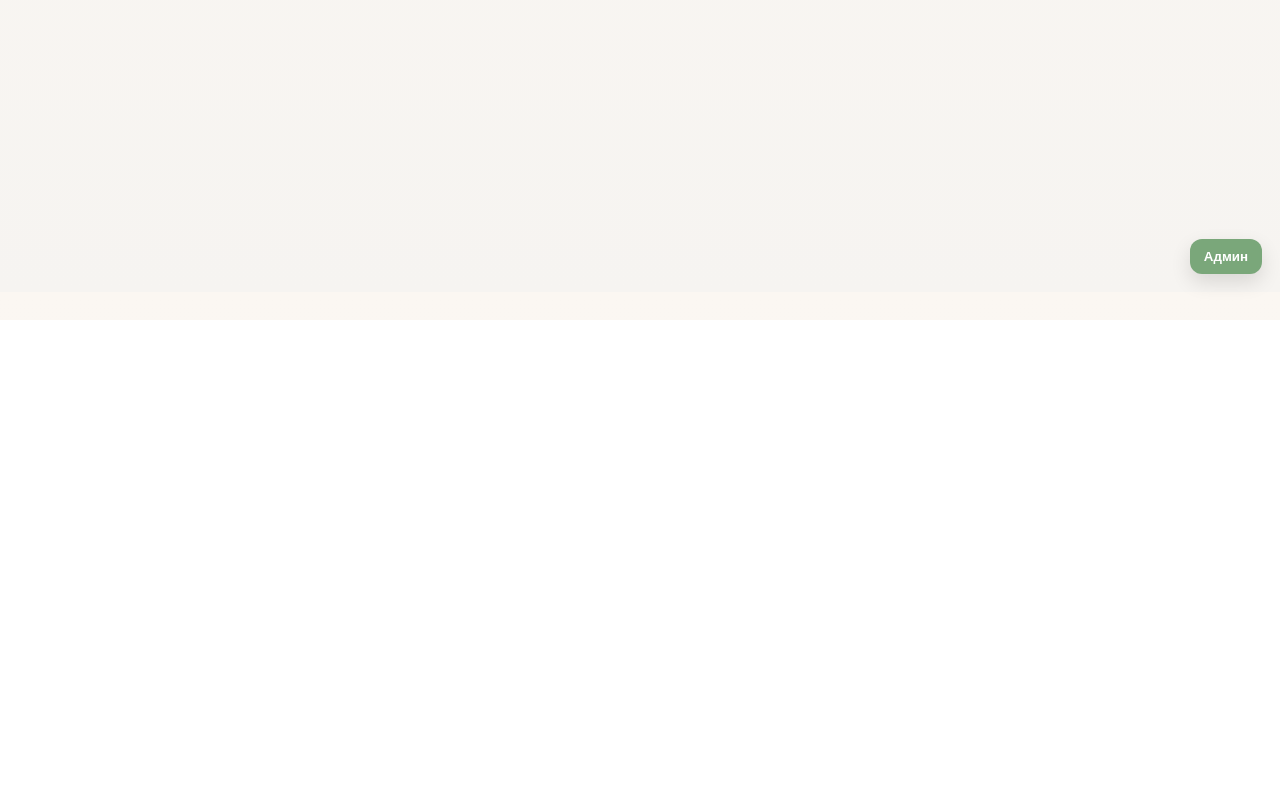
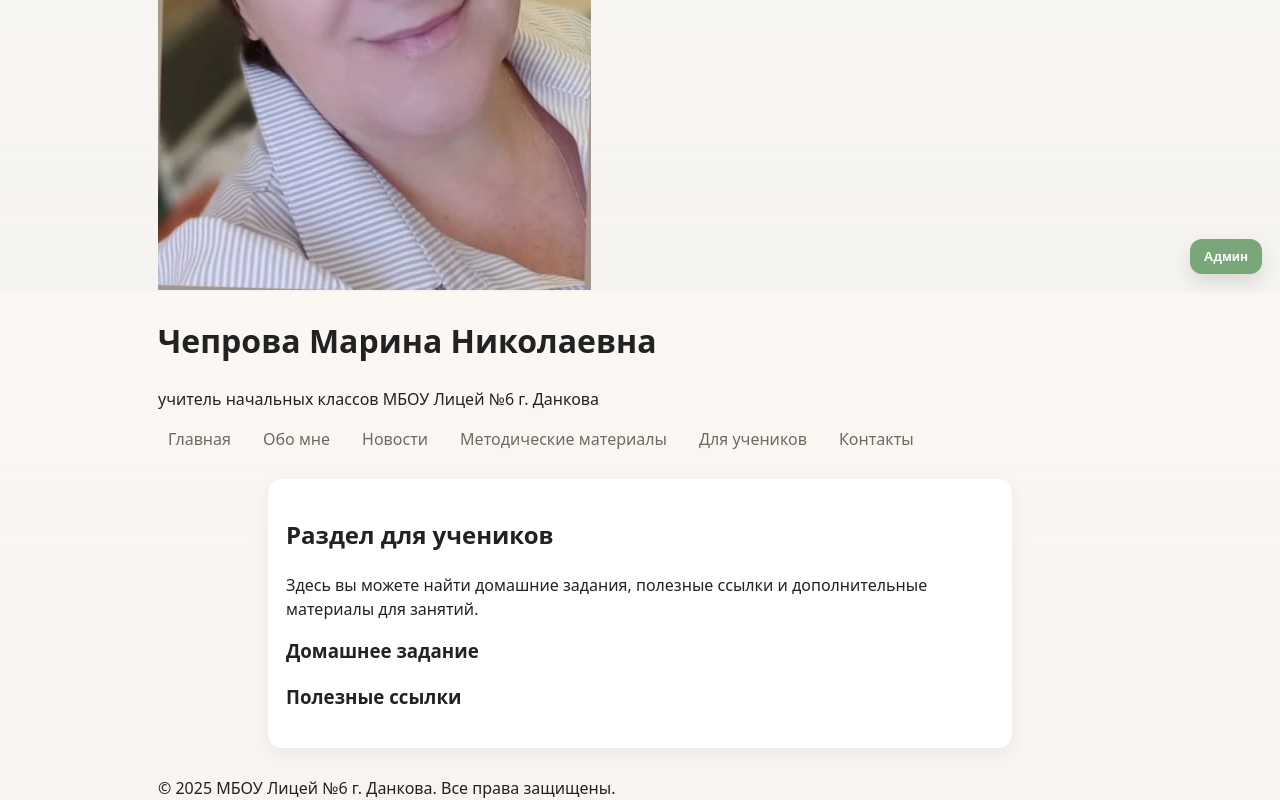
Before and after one commit to beep-beep-mozafaka/cheprova-site, a website: page public/students.html in a window 1280 px wide. Shown: the part 508-1308 px from the top of the page. Before the commit the page ends 828 px from the top, so only its background shows below. Drawn offline with Linux system fonts and the light colour scheme.

Commit message:
students.html

```diff
--- a/public/students.html
+++ b/public/students.html
@@ -3,32 +3,74 @@
 <head>
   <meta charset="UTF-8">
   <meta name="viewport" content="width=device-width, initial-scale=1.0">
-  <title>Для учеников — Чепрова М.Н.</title>
-  <!-- Пути к CSS и JS остаются относительными, т.к. HTML лежит в public/ -->
+  <title>Для учеников — Чепрова Марина Николаевна</title>
   <link rel="stylesheet" href="/style.css">
   <script src="/scripts.js" defer></script>
 </head>
+
 <body>
-  <div id="site-header"></div>
+  <header class="site-header">
+    <div class="container header-flex">
+      <div class="logo-block">
+        <img src="/images/1.jpg" alt="Фото учителя" class="teacher-photo">
+        <h1 class="logo-text">Чепрова Марина Николаевна</h1>
+        <p class="sub">учитель начальных классов МБОУ Лицей №6 г. Данкова</p>
+      </div>
 
-  <main class="container">
+      <nav class="main-nav">
+        <ul>
+          <li><a href="/index.html">Главная</a></li>
+          <li><a href="/about.html">Обо мне</a></li>
+          <li><a href="/blog.html">Новости</a></li>
+          <li><a href="/materials.html">Методические материалы</a></li>
+          <li><a href="/students.html" class="active">Для учеников</a></li>
+          <li><a href="/contacts.html">Контакты</a></li>
+        </ul>
+      </nav>
+    </div>
+  </header>
+
+  <main class="container narrow">
     <article class="card">
       <h2>Раздел для учеников</h2>
-      <p>Задания, игры, полезные материалы для дома и для родителей.</p>
+      <p>Здесь вы можете найти домашние задания, полезные ссылки и дополнительные материалы для занятий.</p>
 
-      <section>
+      <section class="homework-section">
         <h3>Домашнее задание</h3>
         <ul id="homework-list">
-          <!-- homework items loaded by scripts.js -->
+          <!-- Домашние задания подгружаются из scripts.js -->
         </ul>
       </section>
 
-      <section>
+      <section class="links-section">
         <h3>Полезные ссылки</h3>
+        <ul id="useful-links">
+          <!-- Ссылки подгружаются из scripts.js -->
+        </ul>
       </section>
+
+      <div id="admin-panel" class="admin-panel" style="display: none;">
+        <h3>Добавить задание или ссылку</h3>
+
+        <form id="add-homework-form">
+          <input type="text" id="hw-title" placeholder="Название задания" required>
+          <textarea id="hw-text" placeholder="Описание задания"></textarea>
+          <button type="submit">Добавить задание</button>
+        </form>
+
+        <form id="add-link-form">
+          <input type="text" id="link-title" placeholder="Название ссылки" required>
+          <input type="url" id="link-url" placeholder="https://example.com" required>
+          <button type="submit">Добавить ссылку</button>
+        </form>
+      </div>
     </article>
   </main>
 
-  <div id="site-footer"></div>
+  <footer class="site-footer">
+    <div class="container">
+      <p>© 2025 МБОУ Лицей №6 г. Данкова. Все права защищены.</p>
+    </div>
+  </footer>
 </body>
 </html>
```
